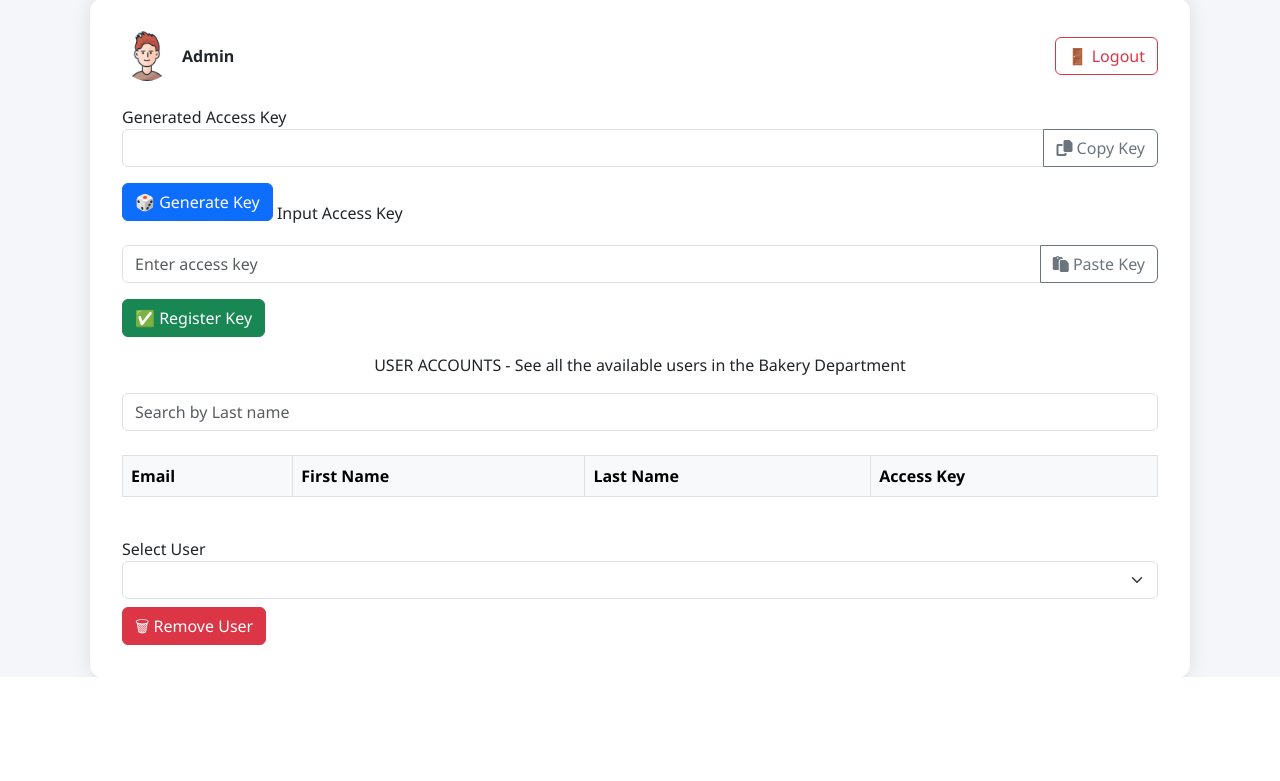
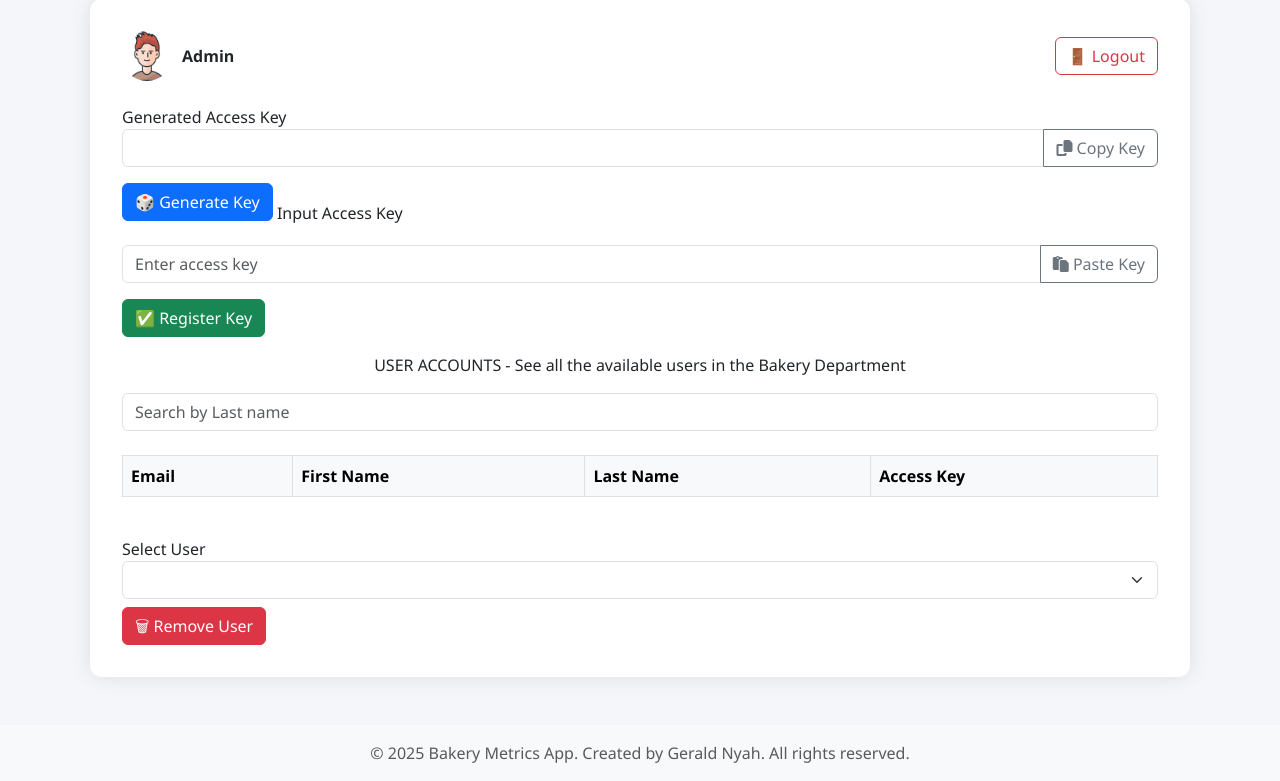
Before and after one commit to NYAHGERALD/bakery-metrics-form, a Flask app: page /administration in a window 1280 px wide. Shown: the part 162-943 px from the top of the page. Before the commit the page ends 839 px from the top, so only its background shows below. Run offline with Flask 3, Linux system fonts and the light colour scheme; the visitor is signed in with stand-in values (Sample User, id 1); data that the repository does not hold is empty.

Commit message:
I added the new registration and administration support

```diff
--- a/templates/admin_login.html
+++ b/templates/admin_login.html
@@ -98,5 +98,7 @@
       togglePassword.classList.toggle("fa-eye-slash");
     });
   </script>
+
+
 </body>
 </html>
--- a/templates/administration.html
+++ b/templates/administration.html
@@ -213,6 +213,13 @@
     }
 
     loadUsers();
+
+  </script>
+  <footer class="text-center py-3 bg-light text-muted mt-5 shadow-sm">
+    &copy; <span id="year"></span> Bakery Metrics App. Created by Gerald Nyah. All rights reserved.
+  </footer>
+  <script>
+    document.getElementById("year").textContent = new Date().getFullYear();
   </script>
 </body>
 </html>
--- a/templates/form.html
+++ b/templates/form.html
@@ -116,6 +116,7 @@
     <footer class="text-center py-3 bg-light text-muted mt-4">
         &copy; <span id="year"></span> Bakery Metrics App. Created by Gerald Nyah. All rights reserved.
     </footer>
+    <!-- End Footer -->
 
     <script>
         document.getElementById("year").textContent = new Date().getFullYear();
--- a/templates/register.html
+++ b/templates/register.html
@@ -143,5 +143,11 @@
       }
     });
   </script>
+  <footer class="text-center py-3 bg-light text-muted mt-5 shadow-sm">
+    &copy; <span id="year"></span> Bakery Metrics App. Created by Gerald Nyah. All rights reserved.
+  </footer>
+  <script>
+    document.getElementById("year").textContent = new Date().getFullYear();
+  </script>
 </body>
 </html>
```
